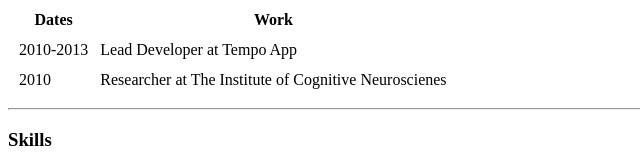
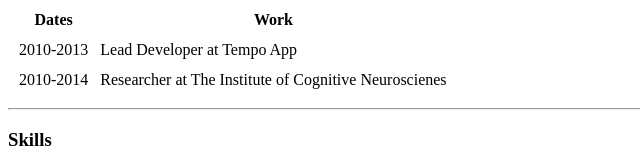
Before and after one commit to cutie4321/cv, a plain HTML site: page index.html in a window 1280 px wide. Shown: the part 395-561 px from the top of the page, 0-640 px from the left. Drawn offline with Linux system fonts and the light colour scheme.

Commit message:
Update index.html

```diff
--- a/index.html
+++ b/index.html
@@ -38,7 +38,7 @@
     <td>Lead Developer at Tempo App</td>
     </tr>
     <tr>
-      <td>2010</td>
+      <td>2010-2014</td>
       <td> Researcher at The Institute of Cognitive Neuroscienes</td>
     </tr>
     </tbody>
```
